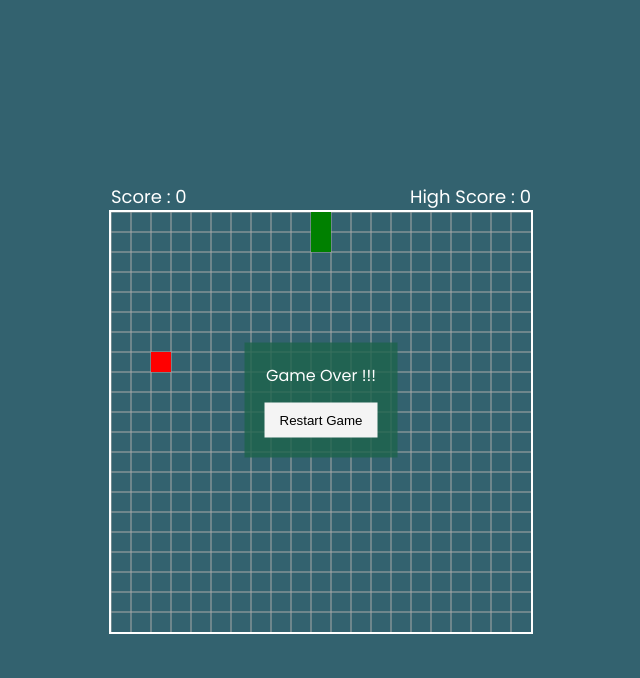
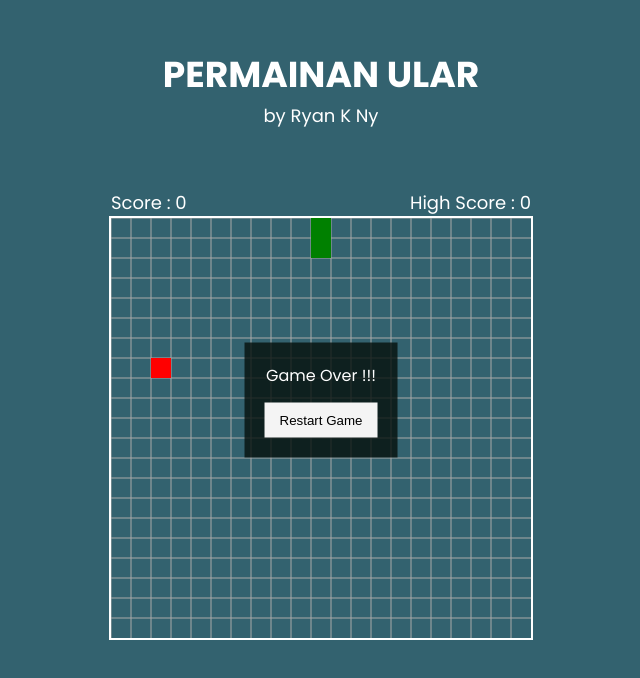
Before and after one commit to ryankananyola/BelajarJS, a plain HTML site: page GameUlar/index.html in a window 1280 px wide. Shown: the whole page, without its empty margins (319-959 px from the left). Drawn offline with Linux system fonts and the light colour scheme.

Commit message:
update html css & done

```diff
--- a/GameUlar/index.html
+++ b/GameUlar/index.html
@@ -8,6 +8,11 @@
 </head>
 
 <body>
+
+    <header>
+        <h1>PERMAINAN ULAR</h1>
+        <p>by Ryan K Ny</p>
+    </header>
 
     <div class="score-container">
         <div>Score : <span id="current-score">0</span></div>
--- a/GameUlar/style.css
+++ b/GameUlar/style.css
@@ -12,8 +12,24 @@ body{
     font-family: 'Poppins', sans-serif;
 }
 
+header{
+    text-align: center;
+    margin-top: -130px;
+}
+
+header h1{
+    margin: 0;
+    font-size: 36px;
+}
+
+header p{
+    margin: 0;
+    font-size: 18px;
+}
+
 canvas{
     border: 2px solid #fff;
+    position: relative;
 }
 
 .score-container{
@@ -21,6 +37,7 @@ canvas{
     justify-content: space-between;
     width: 420px;
     font-size: 18px;
+    margin-top: 60px;
 }
 
 #restart-btn{
@@ -37,11 +54,12 @@ canvas{
     top: 50%;
     left: 50%;
     transform: translate(-50%, -50%);
-    background-color: rgba(29, 99, 76, 0.8);
+    background-color: rgba(5, 16, 12, 0.8);
     padding: 20px;
     color: #fff;
     flex-direction: column;
     display: none;
     align-items: center;
     justify-content: center;
+    z-index: 2;
 }
```
